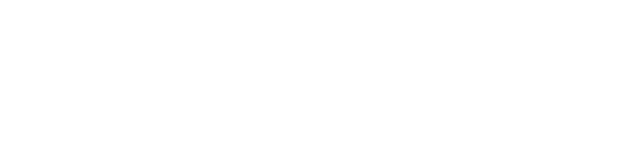
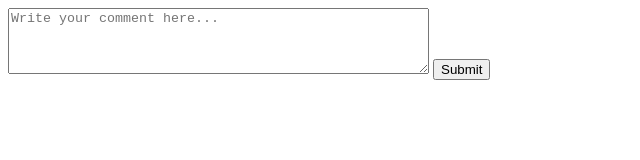
Before and after one commit to acciojob/user-friendly-comments-kaustavsarkar14, a website: page main.html in a window 1280 px wide. Shown: the whole page, without its empty margins (0-640 px from the left). Drawn offline with Linux system fonts and the light colour scheme.

Commit message:
created a submission

```diff
--- a/main.html
+++ b/main.html
@@ -8,6 +8,9 @@
 
 <body>
 	<!-- the entire body must be written by student -->
+	<textarea rows="4" cols="50" placeholder="Write your comment here..." ></textarea>
+	<button>Submit</button>
+
     <script type="text/javascript" src="./script.js">
 </script>
 
```
